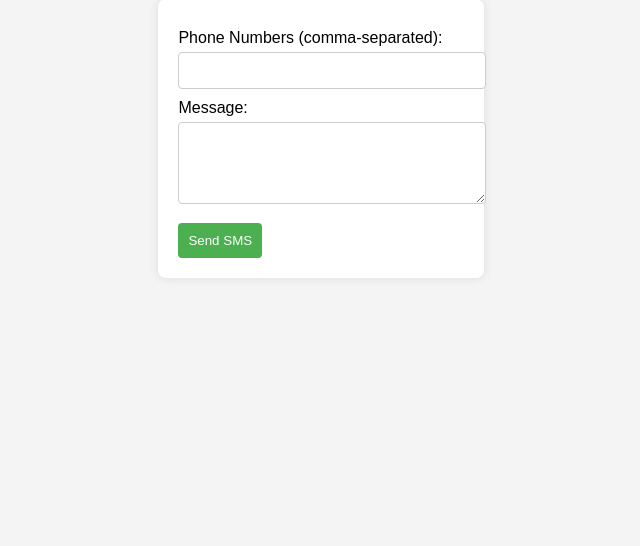
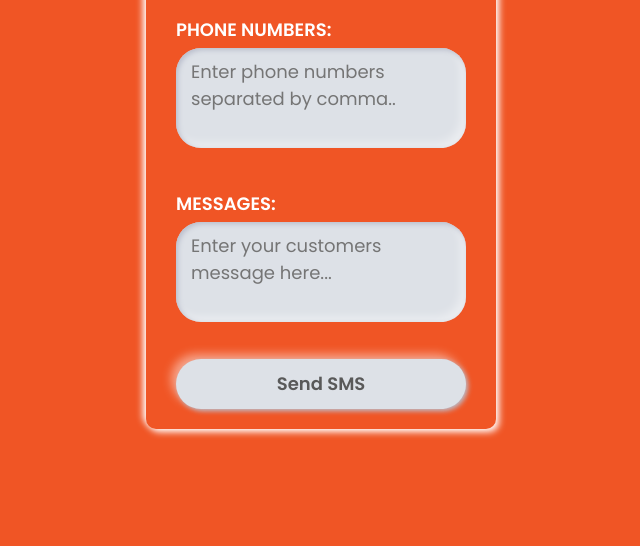
Before and after one commit to Zelenskypilot/smsgateway, a website: page index.html in a window 1280 px wide. Shown: the part 270-816 px from the top of the page, without its empty margins (319-959 px from the left). Drawn offline with Linux system fonts and the light colour scheme.

Commit message:
Update index.html

```diff
--- a/index.html
+++ b/index.html
@@ -5,59 +5,105 @@
   <meta name="viewport" content="width=device-width, initial-scale=1.0">
   <title>Send SMS</title>
   <style>
+    @import url('https://fonts.googleapis.com/css?family=Poppins:400,500,600,700&display=swap');
+    * {
+      margin: 0;
+      padding: 0;
+      box-sizing: border-box;
+      font-family: 'Poppins', sans-serif;
+    }
+    html, body {
+      height: 100%;
+    }
     body {
-      font-family: Arial, sans-serif;
-      background-color: #f4f4f4;
-      display: flex;
-      justify-content: center;
-      align-items: center;
-      height: 100vh;
+      display: grid;
+      place-items: center;
+      background: #f05525;
+      text-align: center;
     }
-
-    form {
-      background-color: #fff;
-      padding: 20px;
-      border-radius: 8px;
-      box-shadow: 0px 0px 10px rgba(0, 0, 0, 0.1);
+    .content {
+      width: 350px;
+      padding: 20px 30px;
+      background: #f05525;
+      border-radius: 10px;
+      box-shadow: -3px -3px 7px white, 3px 3px 7px white;
     }
-
-    label {
+    .content .text {
+      font-size: 30px;
+      font-weight: 600;
+      margin-bottom: 30px;
+      color: white;
+    }
+    .field {
+      width: 100%;
+      margin-top: 15px;
+    }
+    .field label {
+      color: white;
+      font-weight: 600;
+      font-size: 18px;
+      display: block;
+      margin-bottom: 5px;
+      text-align: left;
+    }
+    .field textarea, .field input[type="text"] {
+      width: 100%;
+      padding: 10px 15px;
+      outline: none;
+      border: none;
+      font-size: 18px;
+      background: #dde1e7;
+      color: #595959;
+      border-radius: 25px;
+      box-shadow: inset 2px 2px 5px #BABECC, inset -5px -5px 10px #ffffff73;
+      resize: none;
+    }
+    .field textarea {
+      height: 100px;
+    }
+    .field input[type="text"] {
+      height: 100px; /* Matching the textarea height */
+    }
+    .spacer {
+      height: 20px;
+    }
+    button {
       margin-top: 10px;
-      display: block;
+      width: 100%;
+      height: 50px;
+      font-size: 18px;
+      line-height: 50px;
+      font-weight: 600;
+      background: #dde1e7;
+      border-radius: 25px;
+      border: none;
+      outline: none;
+      cursor: pointer;
+      color: #595959;
+      box-shadow: 2px 2px 5px #BABECC, -5px -5px 10px #ffffff73;
     }
-
-    input[type="text"], textarea {
-      width: 100%;
-      padding: 10px;
-      margin-top: 5px;
-      border: 1px solid #ccc;
-      border-radius: 4px;
-    }
-
-    button {
-      margin-top: 15px;
-      padding: 10px;
-      background-color: #4CAF50;
-      color: white;
-      border: none;
-      border-radius: 4px;
-      cursor: pointer;
-    }
-
-    button:hover {
-      background-color: #45a049;
+    button:focus {
+      color: #3498db;
+      box-shadow: inset 2px 2px 5px #BABECC, inset -5px -5px 10px #ffffff73;
     }
   </style>
 </head>
 <body>
-  <form action="/send-sms" method="post">
-    <label for="phoneNumber">Phone Numbers (comma-separated):</label>
-    <input type="text" id="phoneNumber" name="phoneNumber" required>
-
-    <label for="message">Message:</label>
-    <textarea id="message" name="message" rows="4" required></textarea>
-
-    <button type="submit">Send SMS</button>
-  </form>
+  <div class="content">
+    <div class="text">Send SMS to 10000+ customers at once</div>
+    <form action="/send-sms" method="post">
+      <div class="field">
+        <label for="phoneNumber">PHONE  NUMBERS:</label>
+        <textarea id="phoneNumber" name="phoneNumber" placeholder="Enter phone numbers separated by comma.. " required></textarea>
+      </div>
+      <div class="spacer"></div> <!-- Spacer between fields -->
+      <div class="field">
+        <label for="message">MESSAGES:</label>
+        <textarea id="message" name="message" placeholder="Enter your customers message here..." rows="4" required></textarea>
+      </div>
+      <div class="spacer"></div> <!-- Spacer between textarea and button -->
+      <button type="submit">Send SMS</button>
+    </form>
+  </div>
 </body>
-</html>
+        </html>
```
